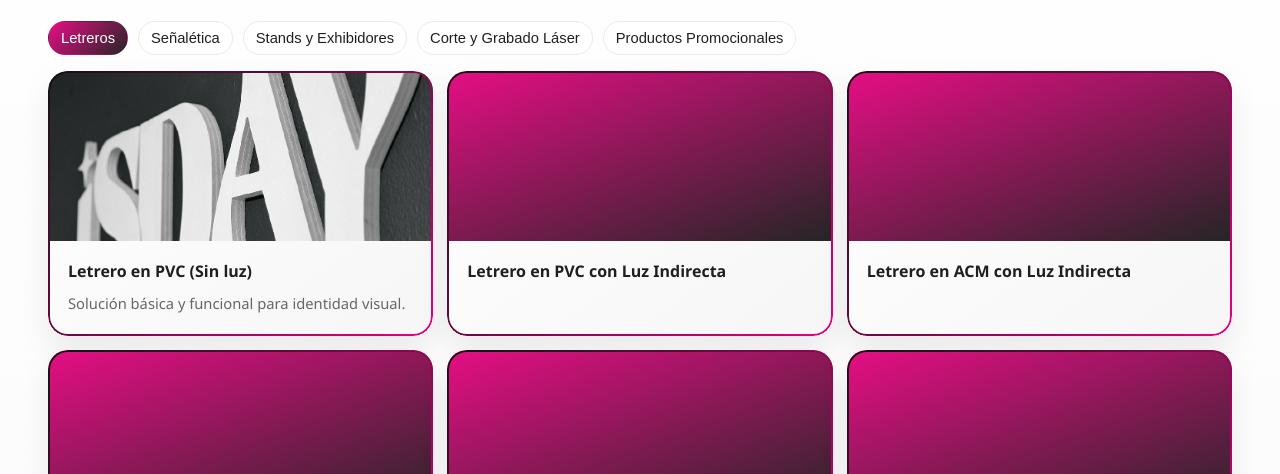
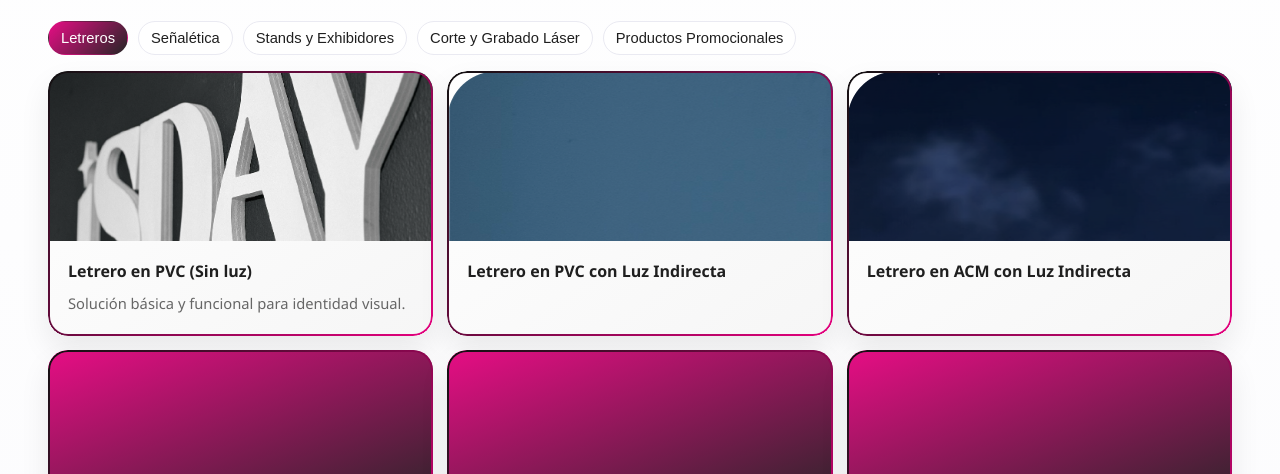
Before and after one commit to iscinyak/MAGENTA-WEB, a website: page nuestros-productos.html in a window 1280 px wide. Shown: the part 326-800 px from the top of the page. Drawn offline with Linux system fonts and the light colour scheme.

Commit message:
27vo
Fotos de productos

```diff
--- a/nuestros-productos.html
+++ b/nuestros-productos.html
@@ -224,6 +224,34 @@
             promocionales: ['Produccion por volumen', 'Opciones de personalizacion', 'Ideal para activaciones de marca']
         };
 
+        const buildCatalogImageUrl = (title) => `assets/img/catalogo/${encodeURIComponent(title)}.webp`;
+
+        const setMediaFromProductTitle = (element, productTitle, fallbackClass, baseClass) => {
+            if (!element) {
+                return;
+            }
+
+            element.className = baseClass;
+            element.classList.add(fallbackClass || 'media-letreros');
+            element.style.backgroundImage = '';
+
+            if (!productTitle) {
+                return;
+            }
+
+            const imageUrl = buildCatalogImageUrl(productTitle.trim());
+            const probe = new Image();
+            probe.onload = () => {
+                element.style.backgroundImage = `url('${imageUrl}')`;
+            };
+            probe.src = imageUrl;
+        };
+
+        productCards.forEach((card) => {
+            const media = card.querySelector('.catalog-card__media');
+            setMediaFromProductTitle(media, card.dataset.title, card.dataset.image, 'catalog-card__media');
+        });
+
         const applyFilter = (filter) => {
             filterButtons.forEach((button) => {
                 button.classList.toggle('is-active', button.dataset.filter === filter);
@@ -272,8 +300,7 @@
                 modalCta.style.display = 'inline-flex';
             }
 
-            modalMedia.className = 'product-modal__media';
-            modalMedia.classList.add(card.dataset.image || 'media-letreros');
+            setMediaFromProductTitle(modalMedia, card.dataset.title, card.dataset.image, 'product-modal__media');
             modalBackdrop.classList.add('is-open');
             modalBackdrop.setAttribute('aria-hidden', 'false');
         };
```
Also changed, not shown: assets/img/catalogo/Letrero en ACM con Luz Indirecta.webp (added), assets/img/catalogo/Letrero en Acrílico con Luz Indirecta.webp (added), assets/img/catalogo/Letrero en PVC con Luz Indirecta.webp (added).
